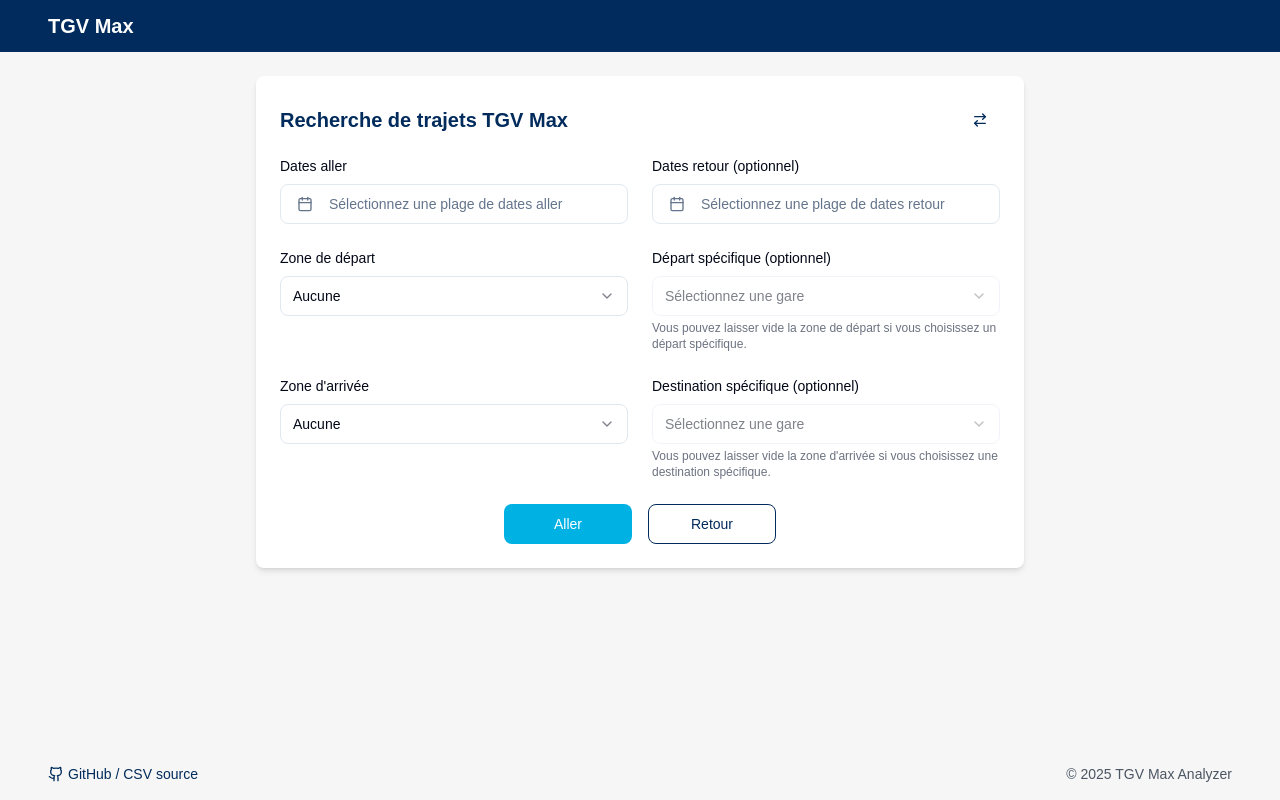
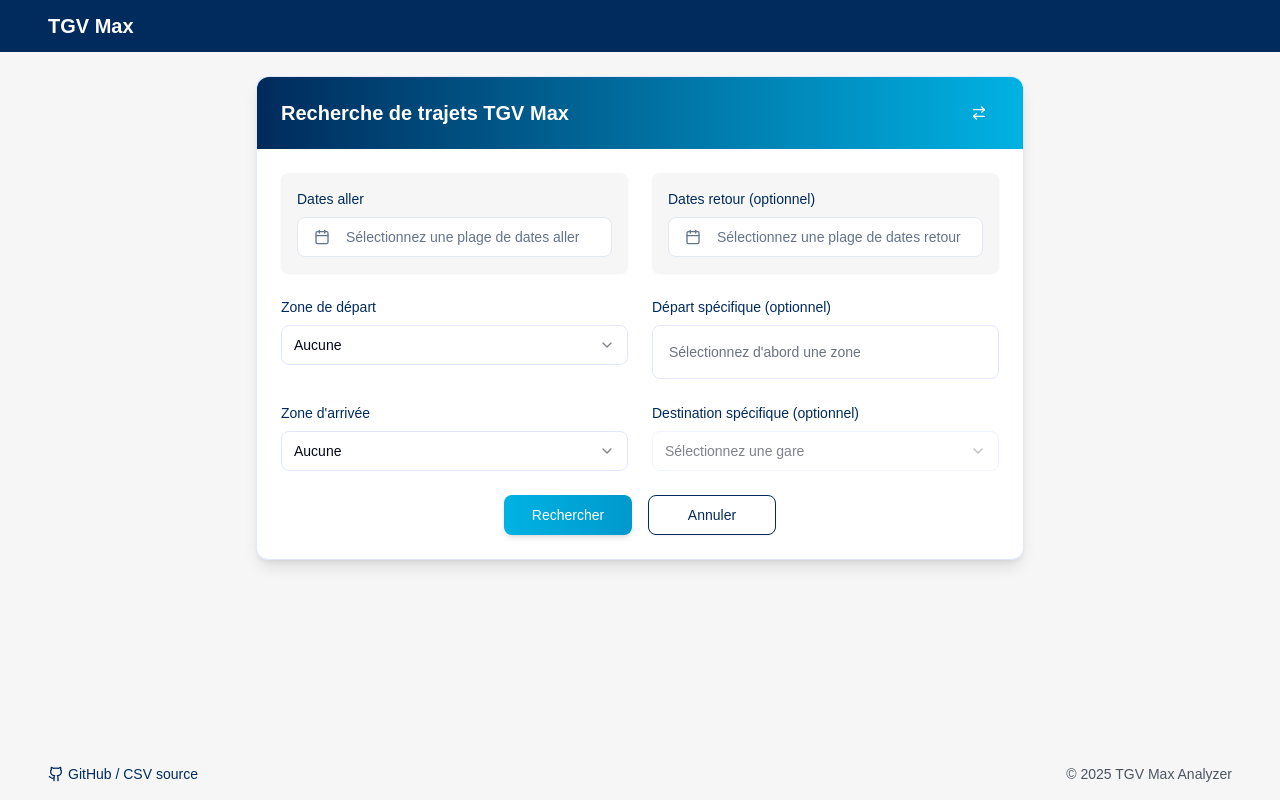
Before and after one commit to WilliamPltr/tgv-max-voyageur-finder, a React (Vite) app: page / in a window 1280 px wide. Built offline with nearby package versions, Linux system fonts and the light colour scheme.

Commit message:
Enhance form design and functionality
- Implemented multi-select for departure stations.
- Removed redundant helper text.
- Improved UI with colors, shadows, and modern design elements.

```diff
--- a/src/components/SearchForm.tsx
+++ b/src/components/SearchForm.tsx
@@ -7,6 +7,7 @@ import DateRangePicker from './DateRangePicker';
 import { ArrowRightLeft } from 'lucide-react';
 import { Tooltip, TooltipContent, TooltipProvider, TooltipTrigger } from '@/components/ui/tooltip';
 import { DateRange } from 'react-day-picker'; // Import DateRange from react-day-picker
+import { Checkbox } from '@/components/ui/checkbox';
 
 // Updated zones data from user provided information
 const zones = [
@@ -114,7 +115,7 @@ const SearchForm: React.FC<SearchFormProps> = ({ onSearch }) => {
   const [departureRange, setDepartureRange] = useState<DateRange>({ from: undefined, to: undefined });
   const [returnRange, setReturnRange] = useState<DateRange>({ from: undefined, to: undefined });
   const [departureZone, setDepartureZone] = useState<string>('');
-  const [departureStation, setDepartureStation] = useState<string>('');
+  const [selectedDepartureStations, setSelectedDepartureStations] = useState<string[]>([]);
   const [arrivalZone, setArrivalZone] = useState<string>('');
   const [arrivalStation, setArrivalStation] = useState<string>('');
 
@@ -125,8 +126,8 @@ const SearchForm: React.FC<SearchFormProps> = ({ onSearch }) => {
     setArrivalZone(tempZone);
 
     // Swap departure and arrival stations
-    const tempStation = departureStation;
-    setDepartureStation(arrivalStation);
+    const tempStation = selectedDepartureStations.length > 0 ? selectedDepartureStations[0] : '';
+    setSelectedDepartureStations(arrivalStation ? [arrivalStation] : []);
     setArrivalStation(tempStation);
   };
 
@@ -136,16 +137,26 @@ const SearchForm: React.FC<SearchFormProps> = ({ onSearch }) => {
       departureRange,
       returnRange,
       departureZone,
-      departureStation,
+      departureStations: selectedDepartureStations,
       arrivalZone,
       arrivalStation,
     });
   };
 
+  const toggleDepartureStation = (stationId: string) => {
+    setSelectedDepartureStations(prev => {
+      if (prev.includes(stationId)) {
+        return prev.filter(id => id !== stationId);
+      } else {
+        return [...prev, stationId];
+      }
+    });
+  };
+
   return (
-    <div className="bg-white rounded-lg shadow-md p-6 max-w-3xl mx-auto mb-8">
-      <div className="flex justify-between items-center mb-4">
-        <h2 className="text-xl font-semibold text-[#002B5C]">Recherche de trajets TGV Max</h2>
+    <div className="bg-white rounded-xl shadow-lg p-6 max-w-3xl mx-auto mb-8 border border-[#E0E7FF]">
+      <div className="bg-gradient-to-r from-[#002B5C] to-[#00B2E3] -mx-6 -mt-6 px-6 py-4 rounded-t-xl mb-6 flex justify-between items-center">
+        <h2 className="text-xl font-semibold text-white">Recherche de trajets TGV Max</h2>
         <TooltipProvider>
           <Tooltip>
             <TooltipTrigger asChild>
@@ -154,11 +165,12 @@ const SearchForm: React.FC<SearchFormProps> = ({ onSearch }) => {
                 size="icon"
                 onClick={handleInvertCriteria}
                 aria-label="Inverser aller/retour"
+                className="text-white hover:bg-white/20"
               >
-                <ArrowRightLeft className="h-5 w-5 text-[#002B5C]" />
+                <ArrowRightLeft className="h-5 w-5" />
               </Button>
             </TooltipTrigger>
-            <TooltipContent>
+            <TooltipContent className="bg-[#002B5C] text-white border-none shadow-lg">
               <p>Inverser aller/retour</p>
             </TooltipContent>
           </Tooltip>
@@ -167,8 +179,8 @@ const SearchForm: React.FC<SearchFormProps> = ({ onSearch }) => {
 
       <form onSubmit={handleSubmit} className="space-y-6">
         <div className="grid gap-6 lg:grid-cols-2">
-          <div>
-            <Label htmlFor="departure-dates" className="block mb-2 text-sm font-medium">
+          <div className="bg-[#F6F6F6] p-4 rounded-lg shadow-sm">
+            <Label htmlFor="departure-dates" className="block mb-2 text-sm font-medium text-[#002B5C]">
               Dates aller
             </Label>
             <DateRangePicker
@@ -179,8 +191,8 @@ const SearchForm: React.FC<SearchFormProps> = ({ onSearch }) => {
             />
           </div>
 
-          <div>
-            <Label htmlFor="return-dates" className="block mb-2 text-sm font-medium">
+          <div className="bg-[#F6F6F6] p-4 rounded-lg shadow-sm">
+            <Label htmlFor="return-dates" className="block mb-2 text-sm font-medium text-[#002B5C]">
               Dates retour (optionnel)
             </Label>
             <DateRangePicker
@@ -194,20 +206,20 @@ const SearchForm: React.FC<SearchFormProps> = ({ onSearch }) => {
 
         <div className="grid gap-6 lg:grid-cols-2">
           <div>
-            <Label htmlFor="departure-zone" className="block mb-2 text-sm font-medium">
+            <Label htmlFor="departure-zone" className="block mb-2 text-sm font-medium text-[#002B5C]">
               Zone de départ
             </Label>
             <Select
               value={departureZone}
               onValueChange={value => {
                 setDepartureZone(value);
-                setDepartureStation('');
+                setSelectedDepartureStations([]);
               }}
             >
-              <SelectTrigger id="departure-zone" className="w-full">
+              <SelectTrigger id="departure-zone" className="w-full border-[#E0E7FF] focus:ring-[#00B2E3]">
                 <SelectValue placeholder="Aucune" />
               </SelectTrigger>
-              <SelectContent>
+              <SelectContent className="border-[#E0E7FF]">
                 <SelectItem value="none">Aucune</SelectItem>
                 {zones.map(zone => (
                   <SelectItem key={zone.id} value={zone.id}>{zone.name}</SelectItem>
@@ -217,31 +229,37 @@ const SearchForm: React.FC<SearchFormProps> = ({ onSearch }) => {
           </div>
 
           <div>
-            <Label htmlFor="departure-station" className="block mb-2 text-sm font-medium">
+            <Label htmlFor="departure-station" className="block mb-2 text-sm font-medium text-[#002B5C]">
               Départ spécifique (optionnel)
             </Label>
-            <Select
-              value={departureStation}
-              onValueChange={setDepartureStation}
-              disabled={!departureZone}
-            >
-              <SelectTrigger id="departure-station" className="w-full">
-                <SelectValue placeholder="Sélectionnez une gare" />
-              </SelectTrigger>
-              <SelectContent>
-                <SelectItem value="all">Toutes les gares</SelectItem>
-                {departureZone && stationsByZone[departureZone as keyof typeof stationsByZone]?.map(station => (
-                  <SelectItem key={station.id} value={station.id}>{station.name}</SelectItem>
-                ))}
-              </SelectContent>
-            </Select>
-            <p className="text-xs text-gray-500 mt-1">Vous pouvez laisser vide la zone de départ si vous choisissez un départ spécifique.</p>
+
+            <div className="max-h-36 overflow-y-auto rounded-lg border border-[#E0E7FF] bg-white p-2">
+              {departureZone && departureZone !== 'none' ? (
+                stationsByZone[departureZone as keyof typeof stationsByZone]?.map(station => (
+                  <div key={station.id} className="flex items-center space-x-2 p-2 hover:bg-[#F6F6F6] rounded">
+                    <Checkbox
+                      id={`station-${station.id}`}
+                      checked={selectedDepartureStations.includes(station.id)}
+                      onCheckedChange={() => toggleDepartureStation(station.id)}
+                    />
+                    <label
+                      htmlFor={`station-${station.id}`}
+                      className="text-sm cursor-pointer flex-grow"
+                    >
+                      {station.name}
+                    </label>
+                  </div>
+                ))
+              ) : (
+                <p className="text-sm text-gray-500 p-2">Sélectionnez d'abord une zone</p>
+              )}
+            </div>
           </div>
         </div>
 
         <div className="grid gap-6 lg:grid-cols-2">
           <div>
-            <Label htmlFor="arrival-zone" className="block mb-2 text-sm font-medium">
+            <Label htmlFor="arrival-zone" className="block mb-2 text-sm font-medium text-[#002B5C]">
               Zone d'arrivée
             </Label>
             <Select
@@ -251,10 +269,10 @@ const SearchForm: React.FC<SearchFormProps> = ({ onSearch }) => {
                 setArrivalStation('');
               }}
             >
-              <SelectTrigger id="arrival-zone" className="w-full">
+              <SelectTrigger id="arrival-zone" className="w-full border-[#E0E7FF] focus:ring-[#00B2E3]">
                 <SelectValue placeholder="Aucune" />
               </SelectTrigger>
-              <SelectContent>
+              <SelectContent className="border-[#E0E7FF]">
                 <SelectItem value="none">Aucune</SelectItem>
                 {zones.map(zone => (
                   <SelectItem key={zone.id} value={zone.id}>{zone.name}</SelectItem>
@@ -264,41 +282,40 @@ const SearchForm: React.FC<SearchFormProps> = ({ onSearch }) => {
           </div>
 
           <div>
-            <Label htmlFor="arrival-station" className="block mb-2 text-sm font-medium">
+            <Label htmlFor="arrival-station" className="block mb-2 text-sm font-medium text-[#002B5C]">
               Destination spécifique (optionnel)
             </Label>
             <Select
               value={arrivalStation}
               onValueChange={setArrivalStation}
-              disabled={!arrivalZone}
+              disabled={!arrivalZone || arrivalZone === 'none'}
             >
-              <SelectTrigger id="arrival-station" className="w-full">
+              <SelectTrigger id="arrival-station" className="w-full border-[#E0E7FF] focus:ring-[#00B2E3]">
                 <SelectValue placeholder="Sélectionnez une gare" />
               </SelectTrigger>
-              <SelectContent>
+              <SelectContent className="border-[#E0E7FF]">
                 <SelectItem value="all">Toutes les gares</SelectItem>
-                {arrivalZone && stationsByZone[arrivalZone as keyof typeof stationsByZone]?.map(station => (
+                {arrivalZone && arrivalZone !== 'none' && stationsByZone[arrivalZone as keyof typeof stationsByZone]?.map(station => (
                   <SelectItem key={station.id} value={station.id}>{station.name}</SelectItem>
                 ))}
               </SelectContent>
             </Select>
-            <p className="text-xs text-gray-500 mt-1">Vous pouvez laisser vide la zone d'arrivée si vous choisissez une destination spécifique.</p>
           </div>
         </div>
 
         <div className="flex gap-4 justify-center mt-8">
           <Button
             type="submit"
-            className="bg-[#00B2E3] hover:bg-[#0099cc] text-white w-32"
+            className="bg-gradient-to-r from-[#00B2E3] to-[#0099cc] hover:from-[#0099cc] hover:to-[#0088bb] text-white w-32 shadow-md transition-all transform hover:scale-105"
           >
-            Aller
+            Rechercher
           </Button>
           <Button
             type="button"
             variant="outline"
-            className="border-[#002B5C] text-[#002B5C] hover:bg-[#F6F6F6] w-32"
+            className="border-[#002B5C] text-[#002B5C] hover:bg-[#F6F6F6] w-32 shadow-sm transition-all transform hover:scale-105"
           >
-            Retour
+            Annuler
           </Button>
         </div>
       </form>
```
